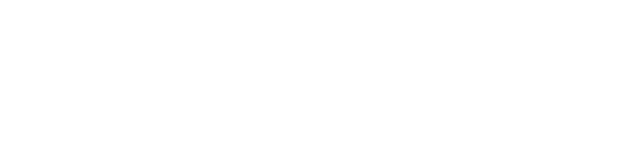
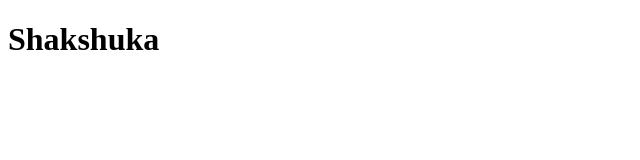
Before and after one commit to lvaqueiroperez/odin-recipes, a plain HTML site: page recipes/shakshuka.html in a window 1280 px wide. Shown: the whole page, without its empty margins (0-640 px from the left). Drawn offline with Linux system fonts and the light colour scheme.

Commit message:
Put a title on shakshuka.html file

```diff
--- a/recipes/shakshuka.html
+++ b/recipes/shakshuka.html
@@ -7,5 +7,7 @@
 </head>
 <body>
 
+    <h1>Shakshuka</h1>
+
 </body>
 </html>
```
